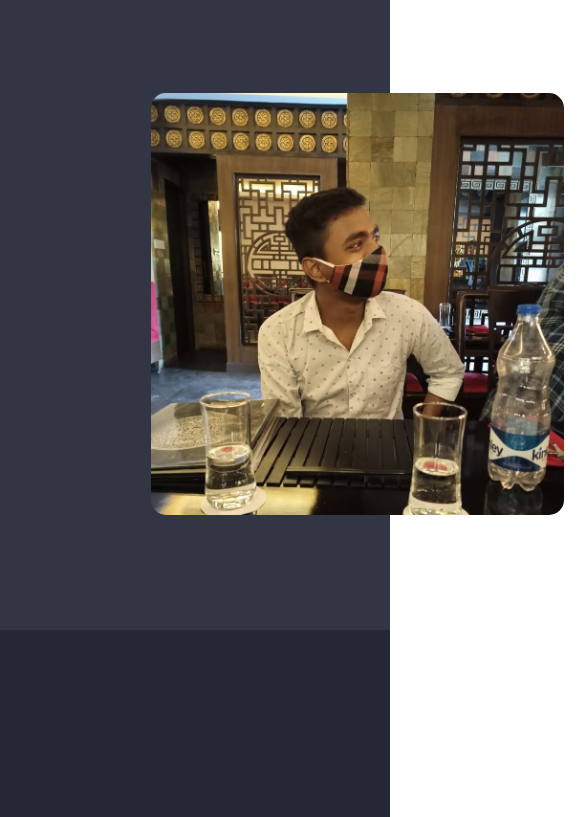
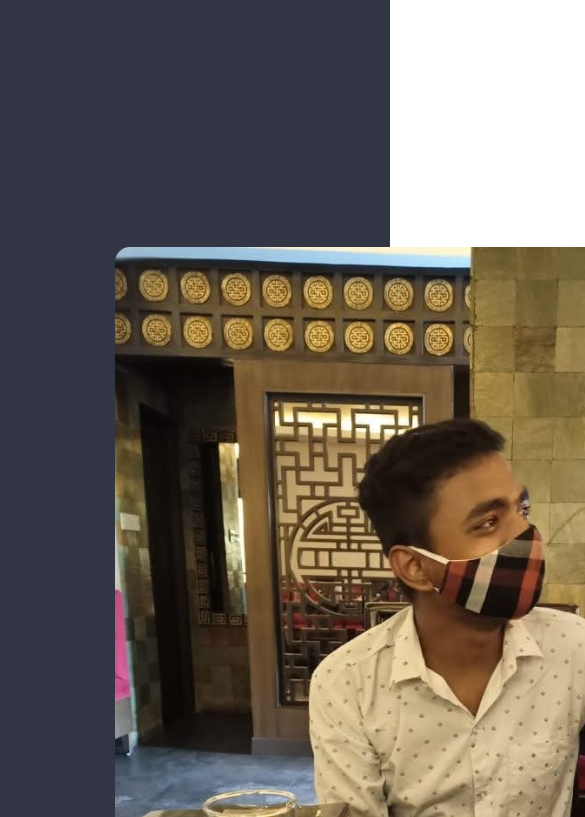
Before and after one commit to rajib323/adi323.github.io, a plain HTML site: page index.html in a window 390 px wide. Shown: the part 987-1804 px from the top of the page, 585 px wide, since content can reach past the window. Drawn offline with nearby package versions, Linux system fonts and the light colour scheme.

Commit message:
Responsive error fixed

```diff
--- a/index.html
+++ b/index.html
@@ -29,7 +29,7 @@
                     </div>
                 </div>
                 <div class="introitem" id="imge">
-                    <img src="src/pic.jpg" alt="" style="height: 50vh;margin-top: -10vh;border-radius: 15px;">
+                    <img src="src/pic.jpg" alt="" >
                 </div>
             </div>
         </div>
--- a/style.css
+++ b/style.css
@@ -149,15 +149,23 @@
     transition: ease-in-out 0.6s infinite;
     cursor: pointer;
 }
-
+#imge img{
+    height: 50vh;
+    margin-top: -10vh;
+    border-radius: 15px;
+}
 /*responsiveness*/
 @media only screen and (max-width: 1280px) {
     #in{
         margin-left: 22%;
     }
-    #imge{
+    #imge img{
         padding: 0;
-        margin-left: 27%;
+        margin: 0;
+        height: auto;
+        margin-top: -180px;
+        border-radius: 15px;
+        width: 750px;
         display: block;
     }
     #two{
```
